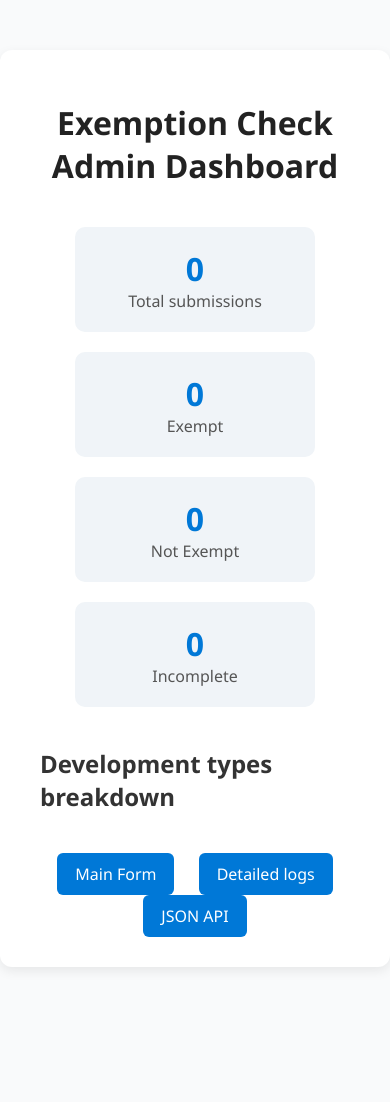
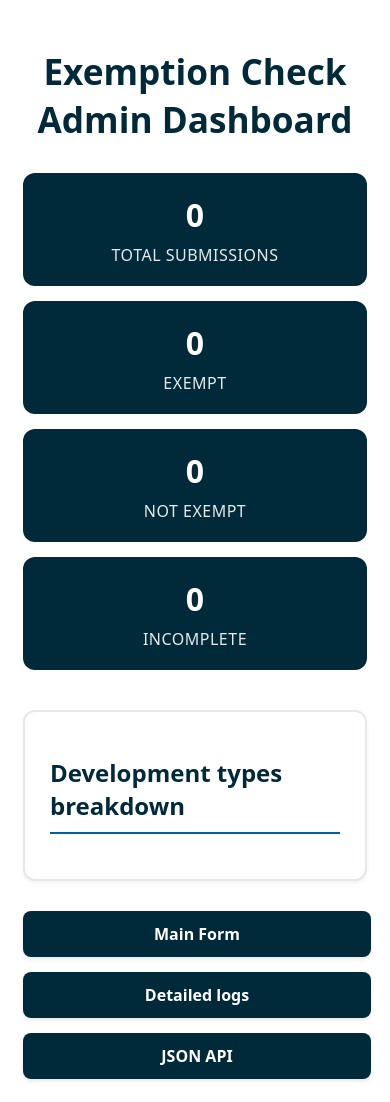
Before and after one commit to nganLikeable/CSE3CAP-Exempt-Development-Tool, a Flask app: page /admin in a window 390 px wide. Before the commit the page ends 969 px from the top, so only its background shows below. Run offline with Flask 3, Linux system fonts and the light colour scheme; data that the repository does not hold is empty.

Commit message:
restyled admin page, cut down to 1 css file

```diff
--- a/static/styles/styles.css
+++ b/static/styles/styles.css
@@ -1,92 +1,355 @@
-body {
-  font-family: "Segoe UI", Arial, sans-serif;
-  background-color: #f9fafb;
-  color: #333;
-  margin: 0;
-  padding: 0;
+.tile {
+  background-color: gray;
+  width: 35%;
+  margin-left: 14%;
+  aspect-ratio: 3/2;
+  transition-duration: 250ms;
+  text-align: center;
+  user-select: none;
+  display: flex;
+  justify-content: center;
+  align-items: center;
+  position: relative;
+  overflow: hidden;
+  border-color: #002a3a;
+  border-width: 0;
+  border-style: solid;
+  flex-direction: column;
 }
 
-.container {
-  max-width: 900px;
-  margin: 50px auto;
-  background: #fff;
-  padding: 30px 40px;
-  border-radius: 12px;
-  box-shadow: 0 4px 12px rgba(0, 0, 0, 0.08);
+.tile img {
+  position: absolute;
+  top: 0;
+  left: 0;
+  width: 100%;
+  height: 100%;
+  object-fit: cover;
+  z-index: 1;
+  opacity: 0.7;
 }
 
-h1 {
+.tile span {
+  position: relative;
+  z-index: 2;
+  display: block;
   text-align: center;
-  color: #222;
-  margin-bottom: 40px;
-  font-size: 2rem;
+  color: white;
+  text-shadow: 0 0 10px black;
+}
+
+.tile a {
+  position: absolute;
+  z-index: 3;
+  width: 100%;
+  height: 100%;
+  opacity: 0;
+}
+
+.tile:hover {
+  border-width: 10px;
+}
+
+.tile:active {
+  border-color: #006186;
+  transition-duration: 0ms;
+}
+
+.examples div {
+  background-color: lightgray;
+  width: 100%;
+  height: 150px;
+  display: flex;
+  transition-duration: 250ms;
+}
+
+.examples div:hover {
+  background-color: darkgray;
+}
+
+.examples div img {
+  background-color: black;
+  width: 150px;
+  height: 100%;
+}
+
+.examples div * {
+  padding: 5px;
+}
+
+.question {
+  width: 100%;
+  margin-top: 25px;
+  background-color: white;
+  border-radius: 15px;
+  overflow: hidden;
+  padding: 15px;
+  border: black 2px solid;
+  text-align: left;
+}
+
+.question-title {
+  background-color: #d3d3d3;
+  margin: -15px;
+  margin-bottom: 15px;
+  padding: 2px;
+  padding-left: 10px;
+  color: black;
+  font-weight: 600;
+  font-size: 1.25em;
+  user-select: none;
+  line-height: 1.25em;
+}
+
+.question label input[type="radio"] {
+  vertical-align: top;
+  margin-right: 5px;
+}
+
+.question select {
+  vertical-align: top;
+  margin-right: 5px;
+}
+
+.question label:has(> input) {
+  width: 10%;
+  display: inline-flex;
+  align-items: center;
+  user-select: none;
+  margin-bottom: -5px;
+}
+
+.question input[type="number"] {
+  min-width: 20%;
+  max-width: 100%;
+}
+
+.question select {
+  min-width: 20%;
+  max-width: 100%;
+  width: fit-content;
+  display: inline-flex;
+  align-items: center;
+  user-select: none;
+  margin-bottom: -5px;
+}
+
+.question-section {
+  color: red;
+  margin-top: 10px;
+  margin-bottom: 0px;
+  display: none;
+  opacity: 0;
+  transition: opacity 0.5s ease;
+}
+
+.map-cta {
+  text-align: center;
+  margin: 32px 0 56px;
+}
+
+.btn-map {
+  display: inline-block;
+  padding: 12px 20px;
+  font-size: 16px;
+  font-weight: 600;
+  color: #fff;
+  text-decoration: none;
+  background: #005ea5;
+  border-radius: 8px;
+  box-shadow: 0 2px 6px rgba(0, 0, 0, 0.08);
+  transition: background 0.2s ease, transform 0.02s ease;
+}
+
+.btn-map:hover {
+  background: #00467c;
+}
+
+.btn-map:active {
+  transform: translateY(1px);
+}
+
+.btn-map {
+  font-family: inherit;
+}
+
+.subtitle {
+  font-size: 1rem;
+  display: block;
+}
+
+.scroll-btn {
+  display: none;
+  position: fixed;
+  bottom: 100px;
+  right: 35px;
+  z-index: 99;
+  width: 48px;
+  height: 48px;
+  font-size: 18px;
+  background-color: #002a3a;
+  color: white;
+  border: none;
+  outline: none;
+  cursor: pointer;
+  padding: 12px 16px;
+  border-radius: 50%;
+  transition: all 0.3s ease;
+  box-shadow: 0 4px 6px rgba(0, 0, 0, 0.3);
+}
+
+.scroll-btn:hover {
+  background-color: #002a3a;
+  transform: translateY(-3px);
+}
+
+/* Admin Dashboard Styles */
+.container {
+  max-width: 1200px;
+  margin: 0 auto;
+  padding: 20px;
+  font-family: system-ui, -apple-system, "Segoe UI", Roboto, Helvetica, Arial,
+    sans-serif;
+}
+
+.container h1 {
+  color: #002a3a;
+  text-align: center;
+  margin-bottom: 30px;
+  font-size: 2.2em;
+  font-weight: 600;
 }
 
 .stats {
-  display: flex;
-  flex-wrap: wrap;
+  display: grid;
+  grid-template-columns: repeat(auto-fit, minmax(200px, 1fr));
   gap: 20px;
-  justify-content: center;
   margin-bottom: 40px;
 }
 
 .stat-card {
-  background: #f0f4f8;
-  border-radius: 10px;
-  padding: 20px 30px;
+  background: #002a3a;
+  color: white;
+  padding: 25px;
+  border-radius: 12px;
   text-align: center;
-  width: 180px;
-  transition: all 0.2s ease-in-out;
+  transition: transform 0.2s ease, box-shadow 0.2s ease;
 }
 
 .stat-card:hover {
-  background: #e6f0ff;
-  transform: scale(1.05);
+  transform: translateY(-2px);
+  box-shadow: 0 8px 15px rgb(17, 66, 107);
 }
 
 .stat-number {
-  font-size: 2rem;
-  font-weight: bold;
-  color: #0078d7;
+  font-size: 2.5em;
+  font-weight: 700;
+  margin-bottom: 8px;
 }
 
 .stat-label {
-  font-size: 1rem;
-  color: #555;
+  font-size: 1em;
+  opacity: 0.9;
+  text-transform: uppercase;
+  letter-spacing: 0.5px;
+  font-weight: 500;
 }
 
-.dev-types {
-  background: #f8f9fb;
-  padding: 20px;
-  border-radius: 10px;
+.dev_types {
+  background: white;
+  padding: 25px;
+  border-radius: 12px;
+  border: 2px solid #e6e8eb;
+  margin-bottom: 30px;
+  box-shadow: 0 2px 4px rgba(0, 0, 0, 0.05);
 }
 
-.dev-types h2 {
-  color: #333;
-  margin-bottom: 15px;
+.dev_types h2 {
+  color: #002a3a;
+  margin-bottom: 20px;
+  font-size: 1.5em;
+  font-weight: 600;
+  border-bottom: 2px solid #005ea5;
+  padding-bottom: 10px;
 }
 
 .dev-type-item {
-  padding: 5px 0;
-  font-size: 1rem;
+  padding: 12px 0;
+  border-bottom: 1px solid #f0f0f0;
+  display: flex;
+  justify-content: start;
+  align-items: center;
+}
+
+.dev-type-item:last-child {
+  border-bottom: none;
+}
+
+.dev-type-item strong {
+  color: #002a3a;
 }
 
 .links {
-  margin-top: 40px;
-  text-align: center;
+  display: flex;
+  gap: 15px;
+  justify-content: center;
+  flex-wrap: wrap;
 }
 
 .links a {
   display: inline-block;
-  margin: 0 10px;
-  padding: 10px 18px;
-  background-color: #0078d7;
+  padding: 12px 24px;
   color: white;
-  border-radius: 6px;
+  background: #002a3a;
   text-decoration: none;
-  transition: background-color 0.2s ease;
+  border-radius: 8px;
+  font-weight: 600;
+  transition: all 0.2s ease;
+  box-shadow: 0 2px 4px rgba(0, 0, 0, 0.1);
 }
 
 .links a:hover {
-  background-color: #005fa3;
+  background: #0e2c42ef;
+  transform: translateY(-1px);
+  box-shadow: 0 4px 8px rgba(0, 0, 0, 0.15);
 }
+
+.links a:active {
+  transform: translateY(0);
+}
+
+/* Responsive adjustments */
+@media (max-width: 768px) {
+  .container {
+    padding: 15px;
+  }
+
+  .stats {
+    grid-template-columns: 1fr 1fr;
+    gap: 15px;
+  }
+
+  .stat-card {
+    padding: 20px;
+  }
+
+  .stat-number {
+    font-size: 2em;
+  }
+
+  .links {
+    flex-direction: column;
+    align-items: center;
+  }
+
+  .links a {
+    width: 100%;
+    max-width: 300px;
+    text-align: center;
+  }
+}
+
+@media (max-width: 480px) {
+  .stats {
+    grid-template-columns: 1fr;
+  }
+}
--- a/templates/index.html
+++ b/templates/index.html
@@ -738,7 +738,7 @@
 		<section style="margin-left: 5%; margin-right: 5%;">
 
 			<!-- This is where we will be working -->
-			<link rel="stylesheet" href="/static/styles/stylesIndex.css">
+			<link rel="stylesheet" href="/static/styles/styles.css">
 
 			<a href="index.html#sample-box" class="back" onclick="history.back(); return false;">← Back</a>
             <h1 style="text-align: center; margin-top: 50px;">What type of development?</h1>
```
Also changed, not shown: static/styles/stylesIndex.css (deleted, +0 -203 lines).
